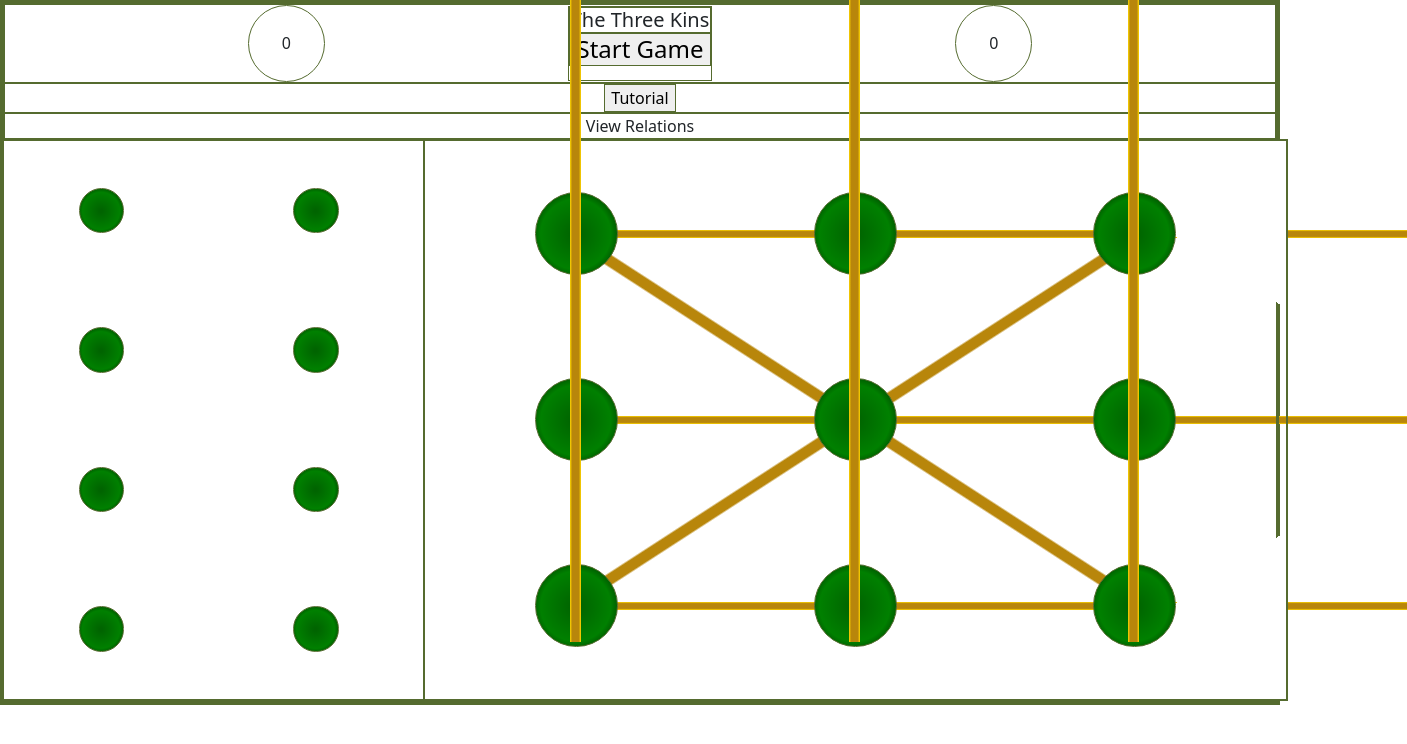
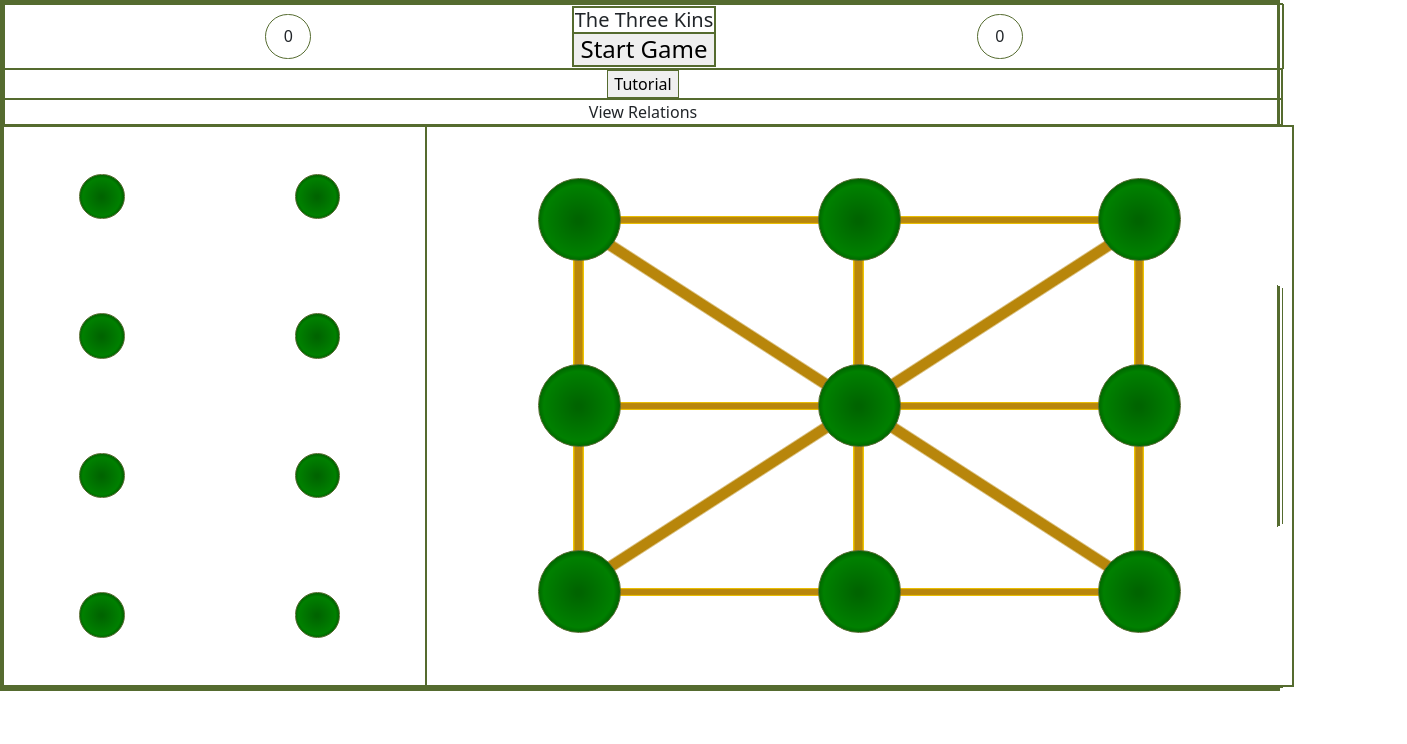
Before and after one commit to TLCgames/TLCgames.github.io, a plain HTML site: page index.html in a window 1280 px wide. Shown: the whole page, 1407 px wide, since content can reach past the window. Drawn offline with nearby package versions, Linux system fonts and the light colour scheme.

Commit message:
Consolidate layout.js into engine.js to prevent board painting issues.

```diff
--- a/css/styles.css
+++ b/css/styles.css
@@ -24,6 +24,7 @@
 }
 
 gameArea {
+    width: 100vw;
     user-select: none;
     display: flex;
     flex-direction: column;
@@ -43,7 +44,7 @@ board {
 
 header {
     display: flex;
-    width: 100%;
+    width: 100vw;
     justify-content: space-evenly;
 }
 
@@ -63,8 +64,8 @@ score {
     align-self: center;
     align-items: center;
     justify-content: center;
-    width: 6vw;
-    height: 6vw;
+    width: var(--trayCircleWidth);
+    height: var(--trayCircleWidth);
     border-radius: 50%;
 }
 
@@ -126,12 +127,12 @@ board > div, #tray > div {
     position: absolute;
     /* left: calc((var(--boardCircleHeight) + var(--boardCircleWidth)) / 2 - 0.5vh); */
     left: calc(1.65vh + 1.65vw);
-    top: -61vw;
+    top: -50vw;
     width: calc(0.5vh + 0.5vw);
-    height: 67vw;
+    height: 55vw;
     background-color: darkgoldenrod;
     background: linear-gradient(to right,gold 0%, darkgoldenrod 20%, darkgoldenrod 80%, gold 100%);
-    z-index: 1;
+    z-index: -1;
 }
 
 li:nth-child(2n) {
@@ -227,6 +228,14 @@ player2 {
         grid-template-columns: 1fr 1fr;
         grid-template-rows: 1fr 1fr 1fr 1fr;
     }
+    #slot6::before, #slot7::before, #slot8::before {
+        height: 50vh;
+        top: -43vh;
+    }
+    /* Horizontal connector lines */
+    #slot0::after,#slot3::after,#slot6::after {
+        width: 42vw;
+    }
 }
 
 /* Layout for portrait views and taller screens */
@@ -235,3 +244,14 @@ player2 {
         height: 80vw;
     }
 }
+
+/* Layour for squarish screens */
+@media (max-aspect-ratio: 10/10) and (min-aspect-ratio: 8/10) {
+    board {
+        height: 60vh;
+    }
+    #slot6::before, #slot7::before, #slot8::before {
+        height: 40vh;
+        top: -35vh;
+    }
+}
--- a/index.html
+++ b/index.html
@@ -140,6 +140,5 @@
 
 <!-- <script src="https://cdn.jsdelivr.net/npm/bootstrap@5.0.0-beta1/dist/js/bootstrap.bundle.min.js" integrity="sha384-ygbV9kiqUc6oa4msXn9868pTtWMgiQaeYH7/t7LECLbyPA2x65Kgf80OJFdroafW" crossorigin="anonymous"></script> -->
 <script src="js/engine.js"></script>
-<script src="js/layout.js"></script>
 </body>
 </html>
--- a/js/engine.js
+++ b/js/engine.js
@@ -1,5 +1,5 @@
-boardElement = document.getElementById("board");
-trayElement = document.getElementById("tray");
+let boardElement = document.getElementById("board");
+let trayElement = document.getElementById("tray");
 gameControlButton = document.getElementById("gameControl");
 
 trayChipArr = trayElement.getElementsByTagName("div");
@@ -7,6 +7,33 @@ boardChipArr = boardElement.getElementsByTagName("div");
 
 infoPanel = document.getElementById('info');
 phasePanel = document.getElementById('phase');
+
+let playArea = document.getElementById('playArea');
+
+/* Layout controller */
+document.addEventListener('DOMContentLoaded', function() {
+    adjustLayout();
+}, false);
+
+function adjustLayout() {
+    let windowWidth = window.innerWidth;
+    let windowHeight = window.innerHeight;
+    boardElement = document.getElementById('board');
+    setTimeout(function(){
+        if (windowWidth / windowHeight > 1) {
+            playArea.classList.add("row");
+            trayElement.classList.add("col-4");
+            boardElement.classList.add("col-8");
+        }
+        else {
+            playArea.classList.remove("row");
+            trayElement.classList.remove("col-4");
+            boardElement.classList.remove("col-8");
+        }
+    }, 100);
+}
+
+window.addEventListener('resize', adjustLayout);
 
 const adjacency = {0 : [1,3], 1 : [0,2], 2 : [1,5], 3 : [0,6], 5 : [2,8], 6 : [3,7], 7 : [6,8], 8 : [5,7]}
 const threes = [[0,1,2],[3,4,5],[6,7,8],[0,3,6],[1,4,7],[2,5,8],[2,4,6],[0,4,8]];
--- a/js/layout.js
+++ b/js/layout.js
@@ -3,12 +3,13 @@ let tray = document.getElementById('tray');
 let board = document.getElementById('board');
 
 document.addEventListener('DOMContentLoaded', function() {
-    getWindowWidth();
+    adjustLayout();
 }, false);
 
-function getWindowWidth() {
+function adjustLayout() {
     let windowWidth = window.innerWidth;
     let windowHeight = window.innerHeight;
+    board = document.getElementById('board');
     setTimeout(function(){
         if (windowWidth / windowHeight > 1) {
             playArea.classList.add("row");
@@ -23,4 +24,4 @@ function getWindowWidth() {
     }, 100);
 }
 
-window.addEventListener('resize', getWindowWidth);
+window.addEventListener('resize', adjustLayout);
```
